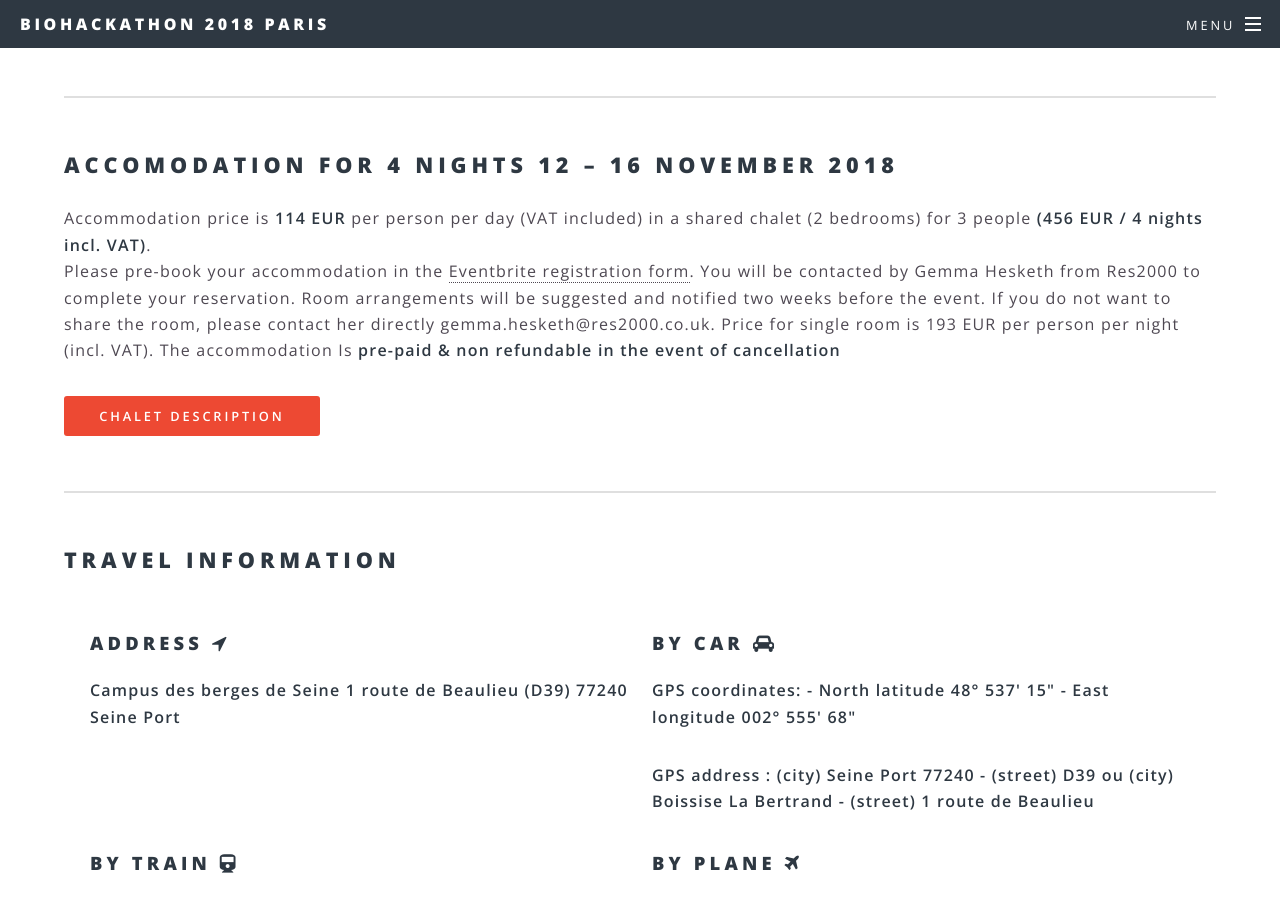
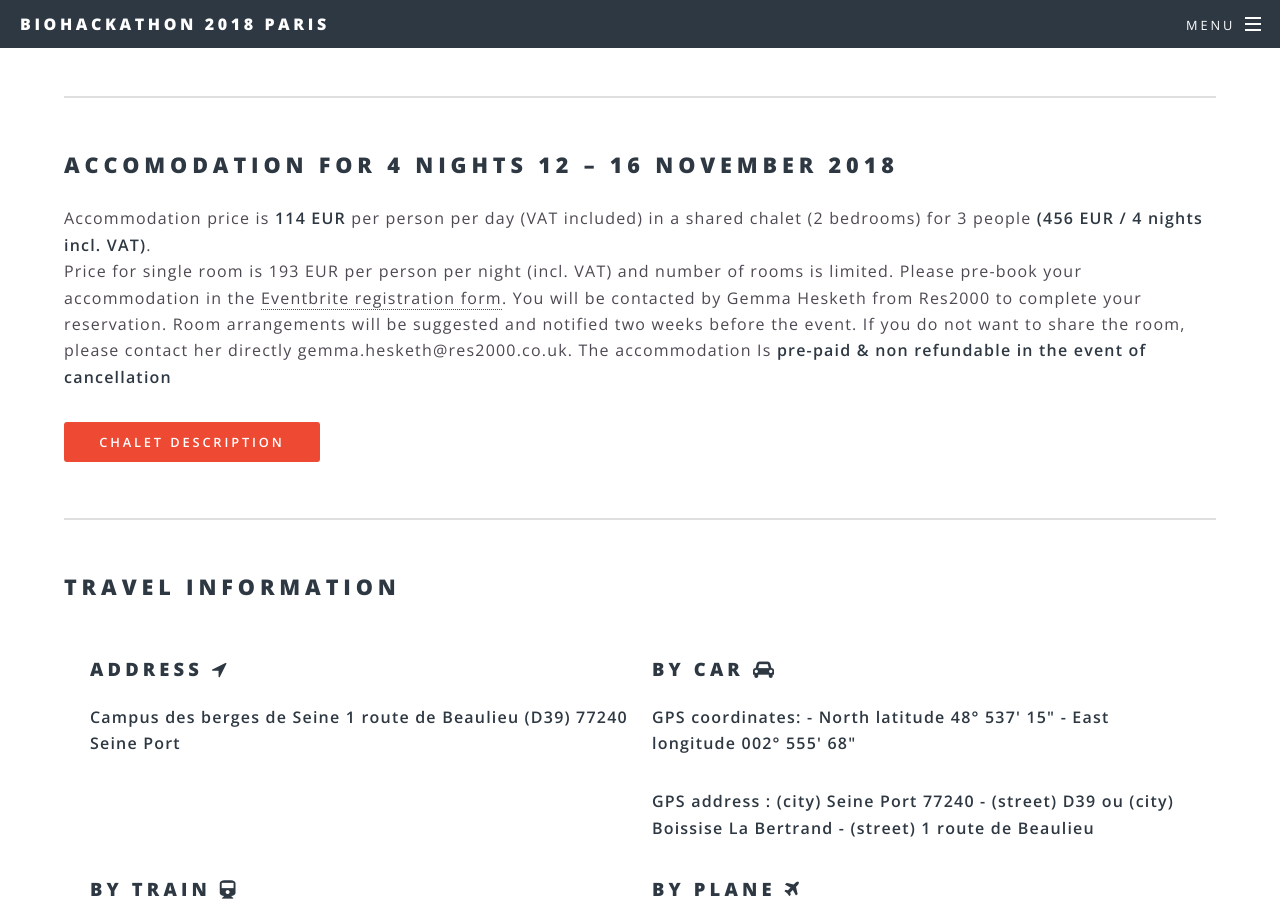
Before and after one commit to elixir-europe/bh2018paris, a Jekyll site: the page built from venue.html, in a window 1280 px wide and 900 px high, scrolled down 815 px. Built offline with Jekyll 4.4.1, drawn with Linux system fonts in a browser that asks for light colours.

Commit message:
Update venue.html

```diff
--- a/venue.html
+++ b/venue.html
@@ -31,8 +31,8 @@
     <h2 id="venue-accomodation">ACCOMODATION FOR 4 NIGHTS 12 – 16 NOVEMBER 2018</h2>
     <p>
         Accommodation price is <strong>114 EUR</strong> per person per day (VAT included) in a shared chalet (2 bedrooms) for 3 people <strong>(456 EUR / 4 nights incl. VAT)</strong>. <br />
-        Please pre-book your accommodation in the <a href="https://www.eventbrite.co.uk/e/biohackathon-registration-45286921401" target="_blank">Eventbrite registration form</a>. You will be contacted by Gemma Hesketh from Res2000 to complete your reservation. Room arrangements will be suggested and notified two weeks before the event.
-        If you do not want to share the room, please contact her directly gemma.hesketh@res2000.co.uk. Price for single room is 193 EUR per person per night (incl. VAT). The accommodation Is <strong>pre-paid & non refundable in the event of cancellation<strong>
+        Price for single room is 193 EUR per person per night (incl. VAT) and number of rooms is limited. Please pre-book your accommodation in the <a href="https://www.eventbrite.co.uk/e/biohackathon-registration-45286921401" target="_blank">Eventbrite registration form</a>. You will be contacted by Gemma Hesketh from Res2000 to complete your reservation. Room arrangements will be suggested and notified two weeks before the event.
+        If you do not want to share the room, please contact her directly gemma.hesketh@res2000.co.uk. The accommodation Is <strong>pre-paid & non refundable in the event of cancellation<strong>
         <h4></h4>
         <a href="/chaletdesc" class="button special">Chalet description</a>
     </p>
```
